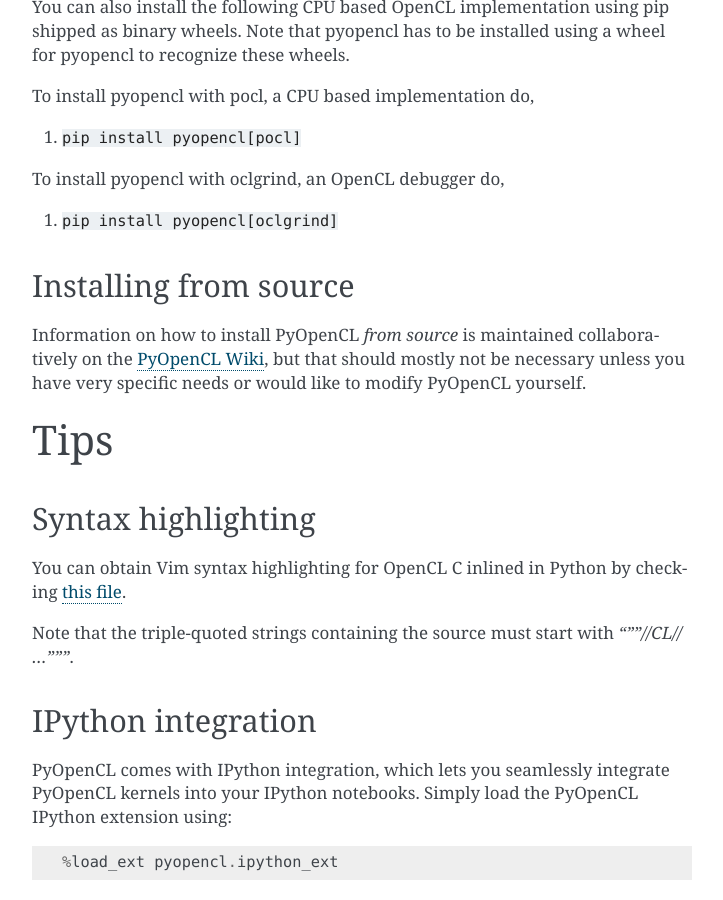
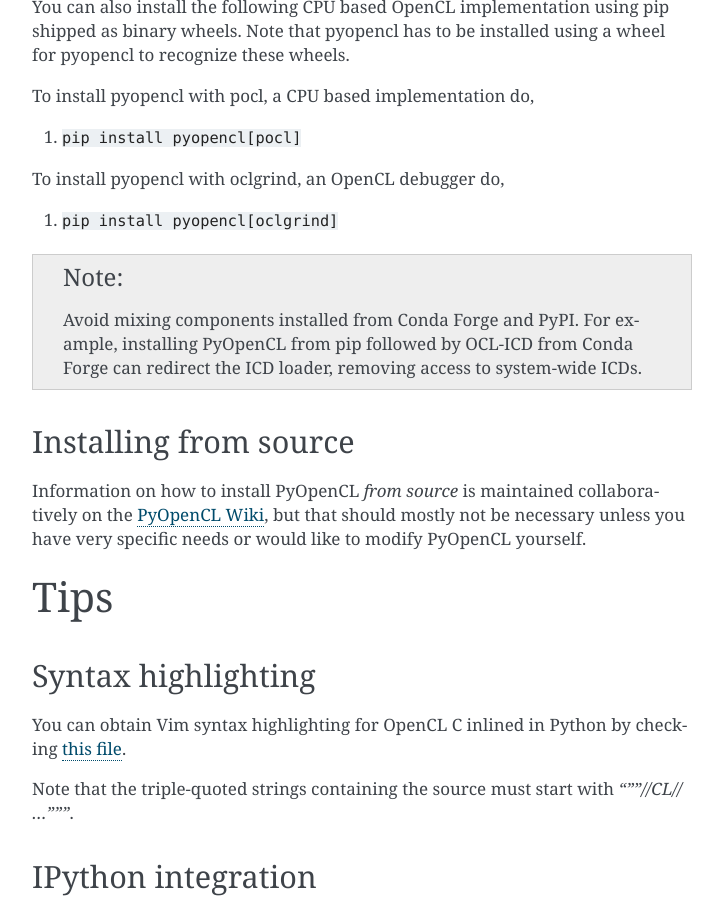
Before and after one commit to inducer/pyopencl, a Sphinx documentation site: the page built from doc/misc.rst, in a window 1280 px wide and 900 px high, scrolled down 2758 px. Shown: the whole window, without its empty margins (388-1111 px from the left). Built offline with Sphinx 7.4.7, drawn with Linux system fonts in a browser that asks for light colours.

Commit message:
Add note about mixing conda forge and pypi installations

```diff
--- a/doc/misc.rst
+++ b/doc/misc.rst
@@ -137,6 +137,12 @@ To install pyopencl with pocl, a CPU based implementation do,
 To install pyopencl with oclgrind, an OpenCL debugger do,
 
 #.  ``pip install pyopencl[oclgrind]``
+
+.. note::
+
+    Avoid mixing components installed from Conda Forge and PyPI.
+    For example, installing PyOpenCL from pip followed by OCL-ICD from Conda Forge can
+    redirect the ICD loader, removing access to system-wide ICDs.
 
 
 Installing from source
```
